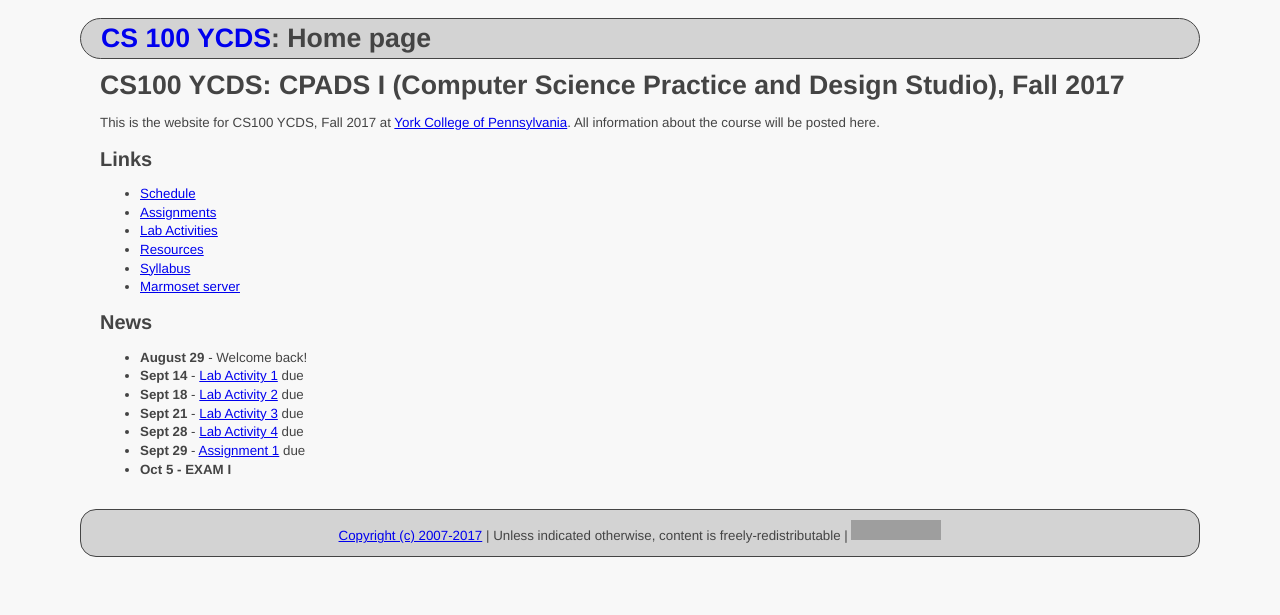
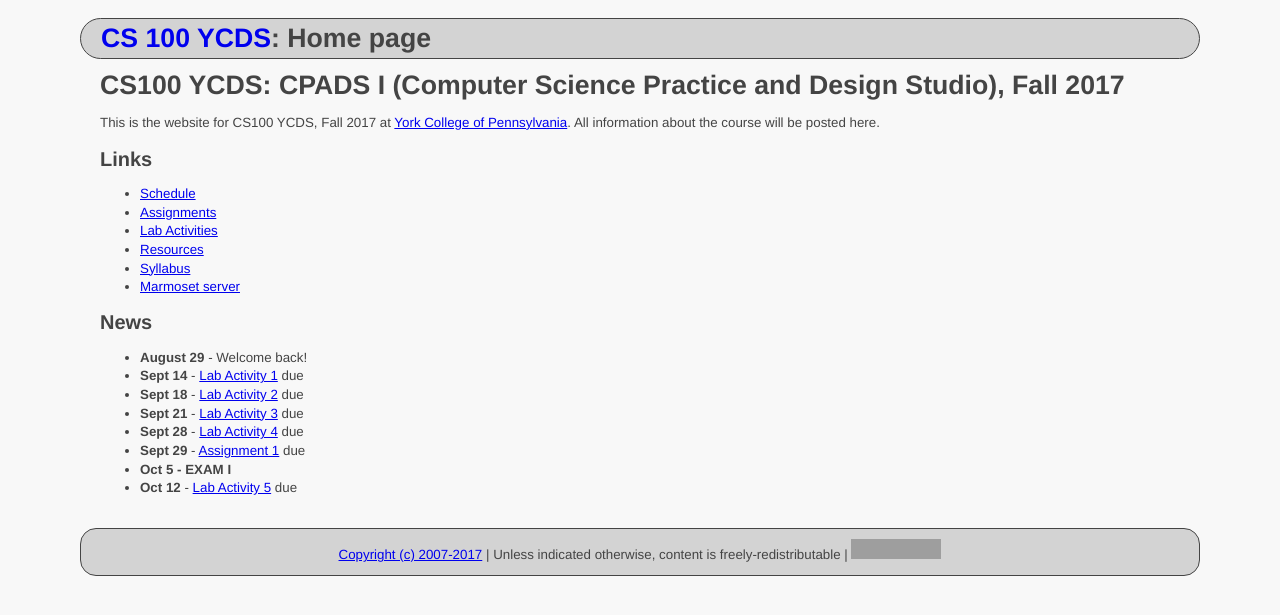
Before and after one commit to ycpcs/cs100-fall2017-ycds, a Jekyll site: the page built from index.md, in a window 1280 px wide. Shown: the top 615 px of the page. Built offline with Jekyll 4.4.1, drawn with Linux system fonts in a browser that asks for light colours; grey boxes are pictures that could not be loaded.

Commit message:
update lab5
update lab5

```diff
--- a/index.md
+++ b/index.md
@@ -27,6 +27,7 @@ All information about the course will be posted here.
 * **Sept 28** - [Lab Activity 4](labs/CPADS_Lab4.pdf) due
 * **Sept 29** - [Assignment 1](assign/CPADS_Assign1.pdf) due
 * **Oct 5 - EXAM I**
+* **Oct 12** - [Lab Activity 5](labs/CPADS_Lab5.pdf) due
 
 <!--
 * **Sept 28** - [Assignment 1](assign/CPADS_Assign1.pdf) due
```
Also changed, not shown: 1 other file.
